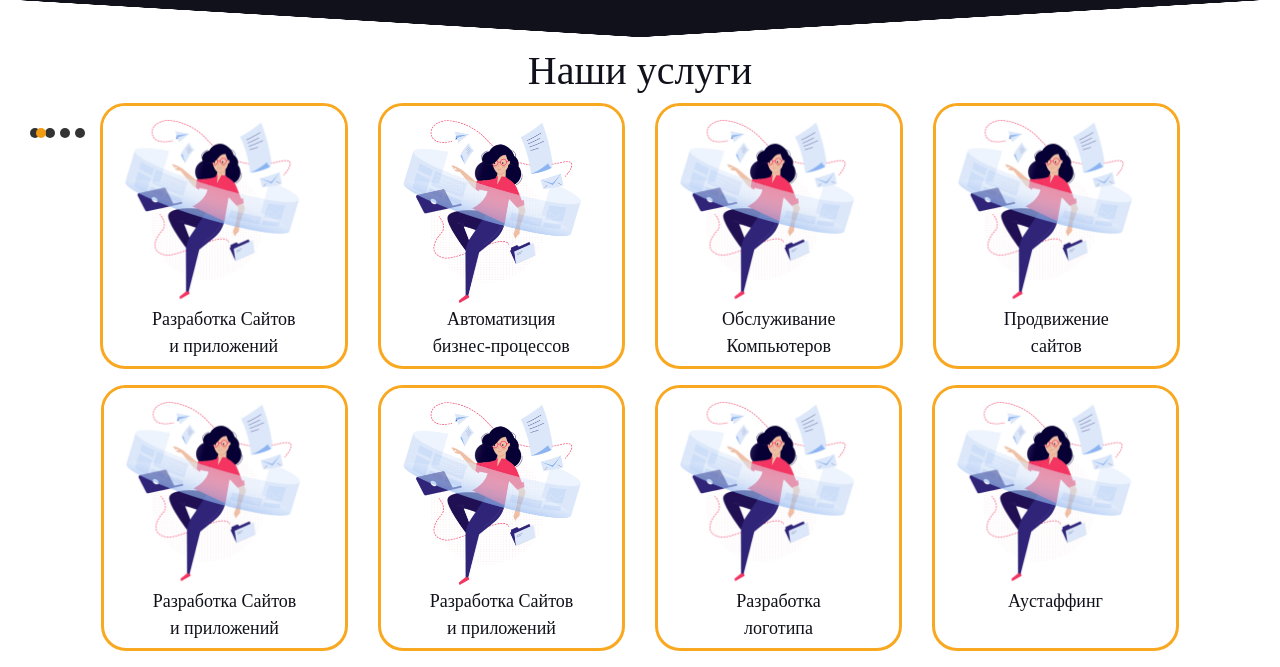
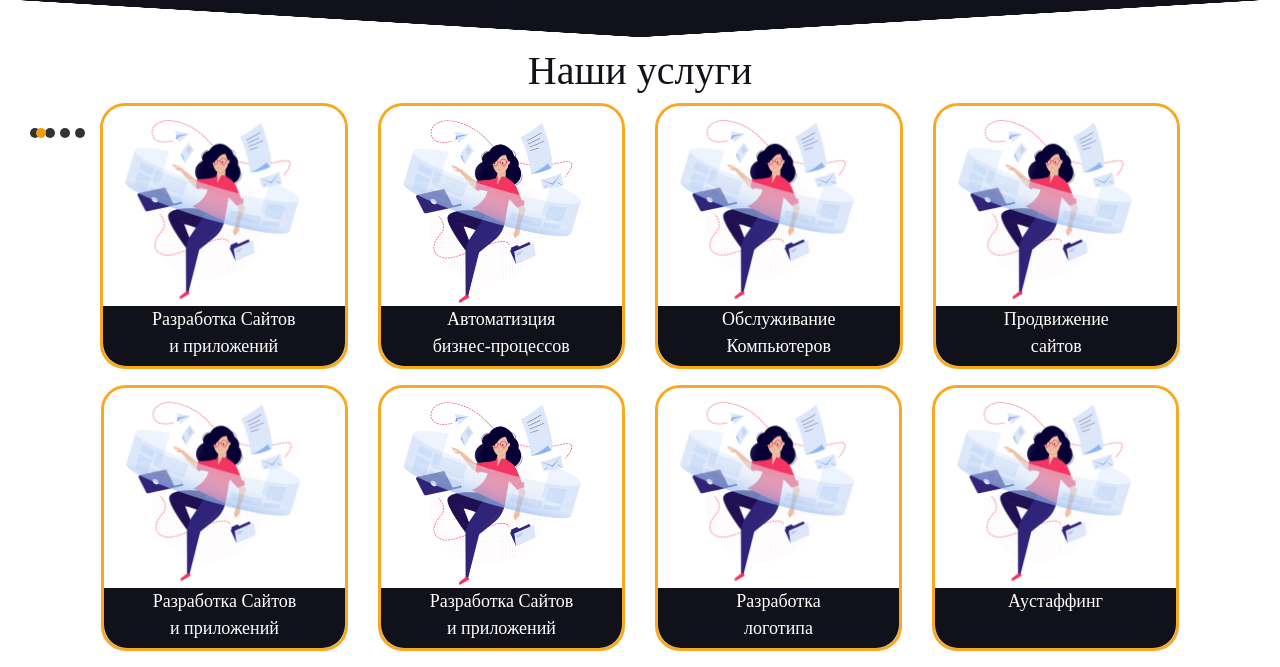
Before and after one commit to nik001/influx, a PHP site: page / in a window 1280 px wide. Shown: the part 612-1279 px from the top of the page. Run offline with PHP 8.4, Linux system fonts and the light colour scheme; some web fonts are replaced.

Commit message:
дальше )

```diff
--- a/css/OLDstyle.css
+++ b/css/OLDstyle.css
@@ -339,6 +339,9 @@ border-radius: 22px  22px  0px  0px;
 }
 .text_usl
 {
+	background-color: #10111A;
+	color: #FFF;
+	border-radius: 0 0 23px 23px ;
 	height: 60px;
 	font-size: 18px;
 	text-align: center;
```
